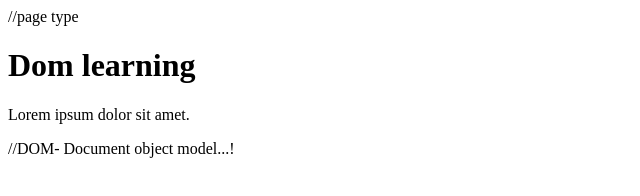
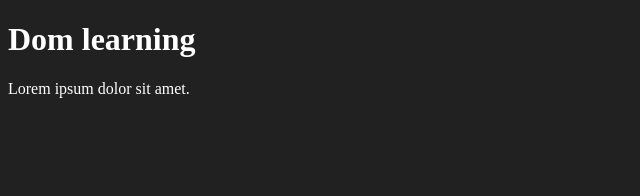
Before and after one commit to swapnilranmale2003/js-from-crash, a plain HTML site: page 07_Dom/one.html in a window 1280 px wide. Shown: the whole page, without its empty margins (0-640 px from the left). Drawn offline with Linux system fonts and the light colour scheme.

```diff
--- a/07_Dom/one.html
+++ b/07_Dom/one.html
@@ -1,18 +1,24 @@
-<!DOCTYPE html>  //page type
+<!DOCTYPE html>  <!-- page type -->
 <html lang="en">
 
 <head>
     <meta charset="UTF-8">
     <title>Dom learning</title>
+    <style>
+        .bg-black{
+            background-color: #212121;
+            color: #fff;
+        }
+    </style>
 </head>
 
-<body>
-    <div class="bg-black">
-        <h1 class="heading">Dom learning</h1>
+<body class="bg-black">
+    <div >
+        <h1  id="title" class="heading">Dom learning <span style="display: none;">text test</span> </h1>
         <p>Lorem ipsum dolor sit amet.</p>
     </div>
 </body>
 
 </html>
 
-//DOM- Document object model...!
+<!--DOM- Document object model...! -->
```
